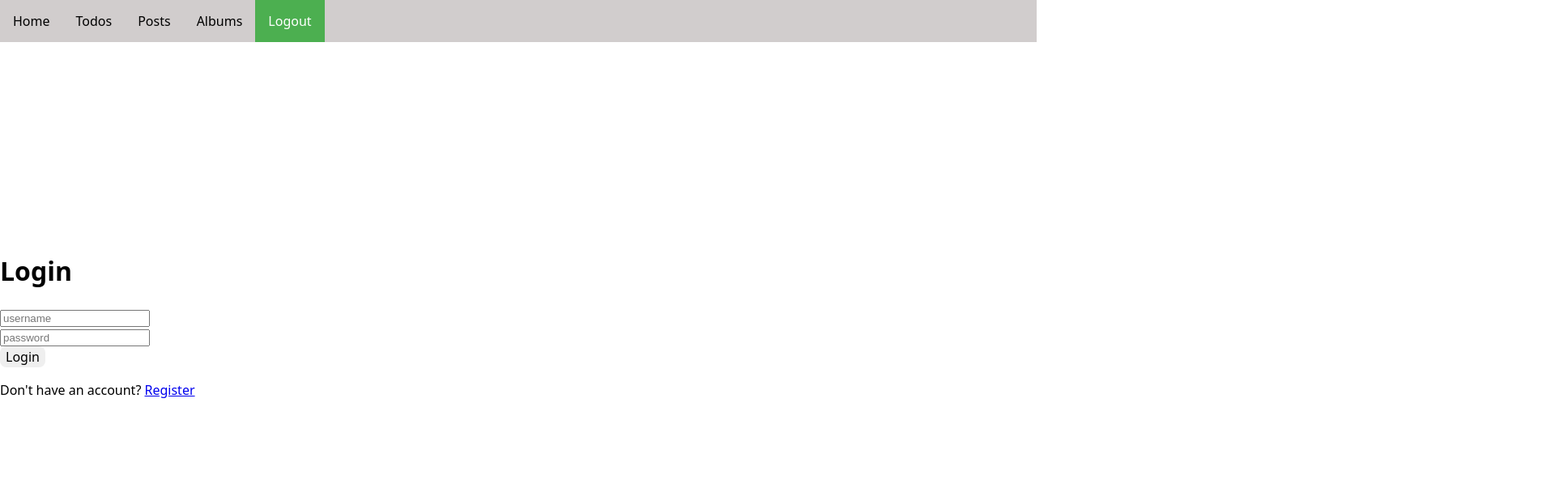
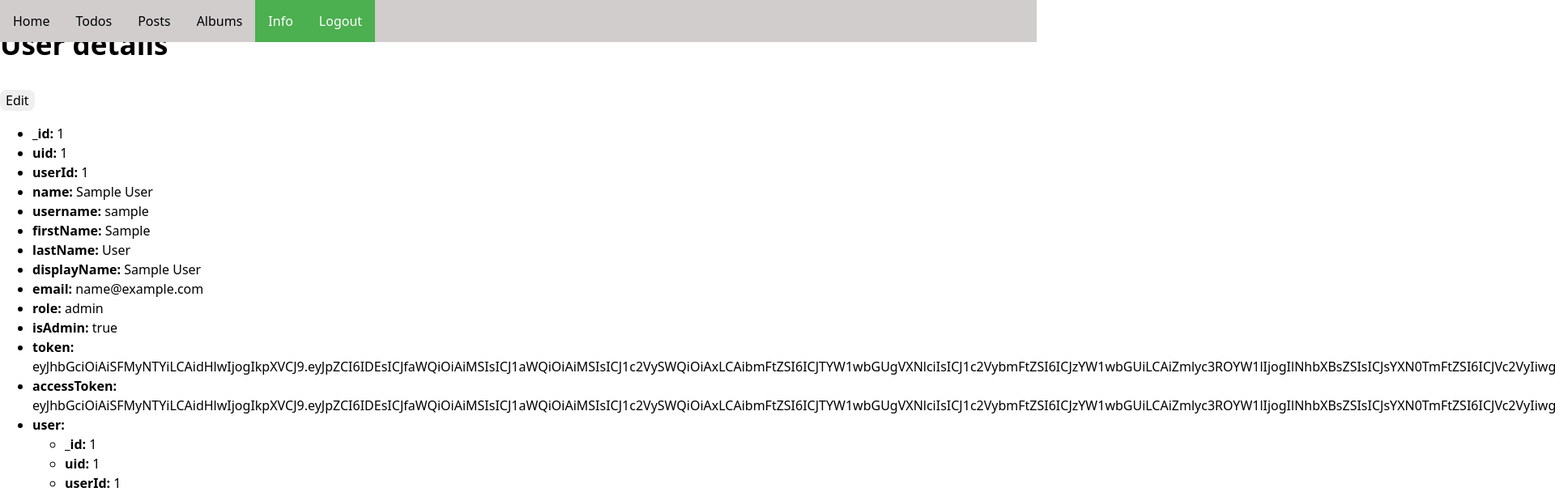
Before and after one commit to tehilabenmoshe/full_stack_project5, a React (Vite) app in the folder project5/: page /info in a window 1280 px wide. Before the commit this address led to /login. Shown: the top 613 px of the page at 81% size, 1920 px wide, since content can reach past the window. Built offline with nearby package versions, Linux system fonts and the light colour scheme; sample sign-in values are in the browser's storage; a web font is replaced by a local one.

Commit message:
fix complate registring and add Info page

```diff
--- a/project5/src/App.jsx
+++ b/project5/src/App.jsx
@@ -7,6 +7,7 @@ import Todos from './pages/Todos';
 import Posts from './pages/Posts';
 import Albums from './pages/Albums';
 import Navbar from './components/Navbar';
+import Info from './pages/Info';
 import CompleteRegistration from './pages/CompleteRegistration';
 import './App.css';
 
@@ -30,8 +31,9 @@ function App() {
       <Routes>
         <Route path="/login" element={<Login setUser={setUser} />} />
         <Route path="/register" element={<Register />} />
-        <Route path="/complete-registration" element={<CompleteRegistration />} />
+        <Route path="/complete-registration" element={<CompleteRegistration setUser={setUser} />} />
         <Route path="/home" element={user ? <Home /> : <Navigate to="/login" />} />
+        <Route path="/info" element={user ? <Info /> : <Navigate to="/login" />} />
         <Route path="/todos" element={user ? <Todos /> : <Navigate to="/login" />} />
         <Route path="/posts" element={user ? <Posts /> : <Navigate to="/login" />} />
         <Route path="/albums" element={user ? <Albums /> : <Navigate to="/login" />} />
--- a/project5/src/components/Navbar.jsx
+++ b/project5/src/components/Navbar.jsx
@@ -4,7 +4,7 @@ function Navbar({ setUser }) {
   const navigate = useNavigate();
 
   const HandleLogout = () => {
-    setUser(null); // זה יסיר גם מה-localStorage דרך useEffect
+    setUser(null);
     navigate('/login');
   };
 
@@ -14,6 +14,7 @@ function Navbar({ setUser }) {
       <NavLink to="/todos" className={({ isActive }) => isActive ? 'active' : ''}>Todos</NavLink>
       <NavLink to="/posts" className={({ isActive }) => isActive ? 'active' : ''}>Posts</NavLink>
       <NavLink to="/albums" className={({ isActive }) => isActive ? 'active' : ''}>Albums</NavLink>
+      <NavLink to="/info" className={({ isActive }) => isActive ? 'active' : ''}>Info</NavLink>
       <NavLink className="logout" to="#" onClick={HandleLogout}>Logout</NavLink>
     </nav>
   );
--- a/project5/src/pages/CompleteRegistration.jsx
+++ b/project5/src/pages/CompleteRegistration.jsx
@@ -2,7 +2,7 @@ import { useState } from 'react';
 import { Navigate } from 'react-router-dom';
 
 
-function CompleteRegistration() {
+function CompleteRegistration({setUser}) {
   const [name, setName] = useState('');
   const [email, setEmail] = useState('');
   const [street, setStreet] = useState('');
@@ -54,6 +54,7 @@ function CompleteRegistration() {
         const saved = await res.json();
         localStorage.setItem('user', JSON.stringify(saved));
         localStorage.removeItem('tempUser');
+        setUser(saved);
         setIsComplete(true);
         alert('User saved successfully!');
       } else {
@@ -61,7 +62,7 @@ function CompleteRegistration() {
       }
     } catch (err) {
       console.error(err);
-      alert('An error occurred while saving the user.');
+      alert('An error happend while saving the user.');
     }
   };
 
--- /dev/null
+++ b/project5/src/pages/Info.jsx
@@ -0,0 +1,122 @@
+import { useEffect, useState } from 'react';
+
+function renderUserInfo(obj, edited, setEdited, editing, parentKey = '') {
+  return (
+    <ul className='user-details'>
+      {Object.entries(obj).map(([key, value]) => {
+        if (key === 'id'||key==='website') return null; //don't show the id and password
+        const fieldPath = parentKey ? `${parentKey}.${key}` : key;
+        if (value && typeof value === 'object' && !Array.isArray(value)) { //if it is an object go deeper
+          return (
+            <li key={fieldPath}>
+              <strong>{key}:</strong>
+              {Object.keys(value).length > 0
+                ? renderUserInfo(value, edited, setEdited, editing, fieldPath)
+                : <span> </span>}
+            </li>
+          );
+        } else { //no object
+          return (
+            <li key={fieldPath}>
+              <strong>{key}:</strong>{' '}
+              {editing ? (
+                <input
+                  value={edited[fieldPath] ?? value ?? ''}
+                  onChange={e =>
+                    setEdited(prev => ({ ...prev, [fieldPath]: e.target.value }))
+                  }
+                />
+              ) : (
+                value === undefined || value === null || value === ''
+                  ? ' '
+                  : String(value)
+              )}
+            </li>
+          );
+        }
+      })}
+    </ul>
+  );
+}
+
+function setDeep(obj, path, value) {
+  const keys = path.split('.');
+  const last = keys.pop();
+  let curr = obj;
+  for (const k of keys) {
+    if (!curr[k]) curr[k] = {};
+    curr = curr[k];
+  }
+  curr[last] = value;
+}
+
+function applyEdits(user, edited) {
+  const updated = JSON.parse(JSON.stringify(user));
+  Object.entries(edited).forEach(([path, value]) => {
+    setDeep(updated, path, value);
+  });
+  return updated;
+}
+
+function Info() {
+  const [user, setUser] = useState(null);
+  const [editing, setEditing] = useState(false);
+  const [edited, setEdited] = useState({});
+
+  useEffect(() => {
+    const savedUser = localStorage.getItem('user');
+    if (savedUser) {
+      setUser(JSON.parse(savedUser));
+    }
+  }, []);
+
+  const handleEdit = () => {
+    setEditing(true);
+    setEdited({});
+  };
+
+  const handleCancel = () => {
+    setEditing(false);
+    setEdited({});
+  };
+
+  const handleSave = async () => {
+    if (!user) return;
+    const updatedUser = applyEdits(user, edited); //create an object with the updated values
+
+    await fetch(`http://localhost:3000/users/${user.id}`, {
+      method: 'PATCH',
+      headers: { 'Content-Type': 'application/json' },
+      body: JSON.stringify(updatedUser), //send the updated object to the server
+    });
+
+    localStorage.setItem('user', JSON.stringify(updatedUser)); //update the local storage
+    setUser(updatedUser);
+    setEditing(false);
+    setEdited({});
+  };
+
+  if (!user) {
+    return <div>No connected user</div>;
+  }
+
+  return (
+    <div className='info'>
+      <div >
+        <h2>User details</h2>
+        {!editing && (
+          <button onClick={handleEdit}>Edit</button>
+        )}
+      </div>
+      {renderUserInfo(user, edited, setEdited, editing)}
+      {editing && (
+        <div>
+          <button onClick={handleSave}>Save</button>
+          <button onClick={handleCancel}>Cancel</button>
+        </div>
+      )}
+    </div>
+  );
+}
+
+export default Info;
--- a/project5/src/pages/Register.jsx
+++ b/project5/src/pages/Register.jsx
@@ -28,7 +28,7 @@ function Register() {
   };
 
   if (isRegistered) {
-    return <Navigate to="/complete-registration" replace />;
+    return <Navigate to="/complete-registration"  replace />;
   }
 
   return (
```
